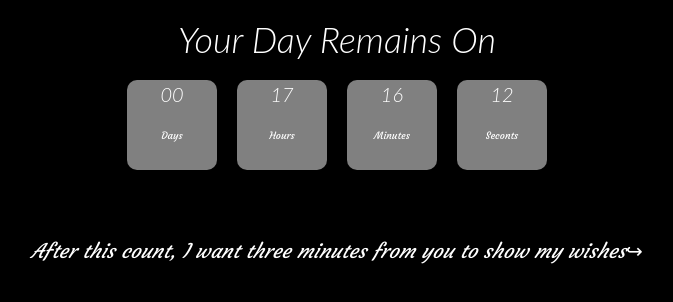
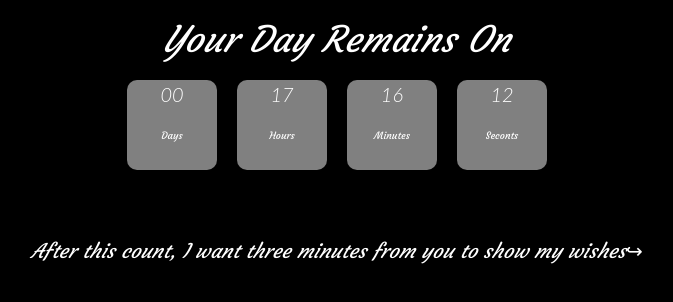
Before and after one commit to shahin-999/JS-Projects, a website: page Birthday-countdown/index.html in a window 1280 px wide. Shown: the whole page, without its empty margins (303-976 px from the left). Drawn offline with nearby package versions, Linux system fonts and the light colour scheme; a web font is replaced by a local one.

Commit message:
Update index.html

```diff
--- a/Birthday-countdown/index.html
+++ b/Birthday-countdown/index.html
@@ -182,7 +182,7 @@
       </div> <!-- wish-massage ID div -->
 <!-- countdown strat -->
     <div class="main-div" id="myDiv">
-        <h1>Your Day Remains On</h1>
+        <h1 style="font-family: Courgette, cursive;">Your Day Remains On</h1>
         <div class="coundown">
             <div>
                 <p id="day">00</p>
```
